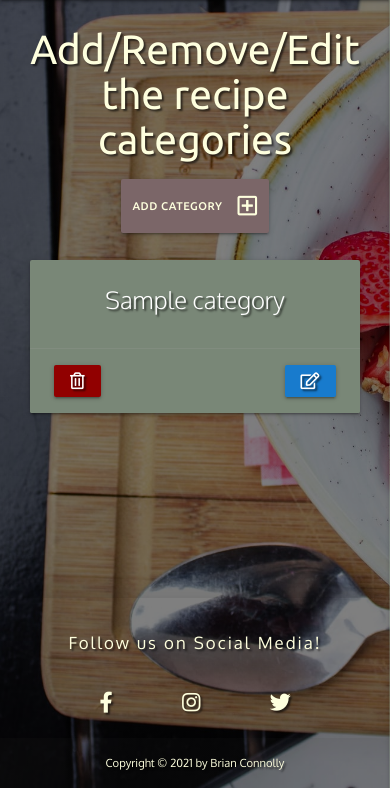
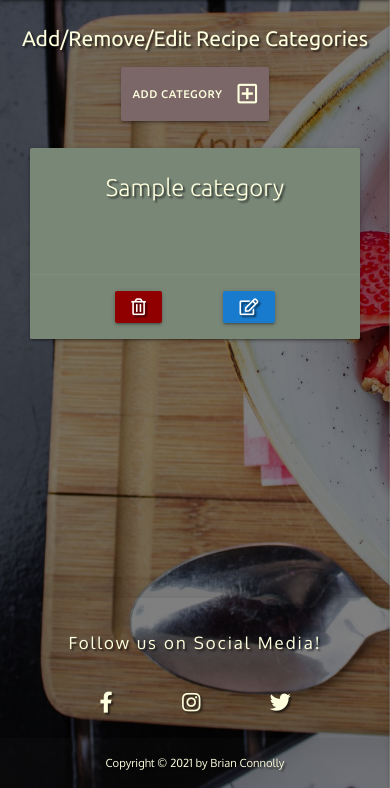
Before and after one commit to Brianconn71/ms3-recipedia, a Flask app: page /get_categories in a window 390 px wide. Shown: the part 56-844 px from the top of the page. Run offline with Flask 2, Linux system fonts and the light colour scheme; a database or web service that is not in the repository returns one stand-in record (values such as "Sample title"); some libraries are stand-ins or nearby versions.

```diff
--- a/app.py
+++ b/app.py
@@ -442,7 +442,7 @@ def remove_recipe(recipe_id):
         {"username": session["user"].lower()},
         {"$pull": {"saved_recipes": ObjectId(recipe_id)}})
     flash("Saved recipe has been removed")
-    return redirect(url_for("get_recipes"))
+    return redirect(url_for("profile", username=session["user"]))
 
 
 """
--- a/static/css/style.css
+++ b/static/css/style.css
@@ -43,7 +43,7 @@ button{
 .control-btns{
     display: flex;
     align-items: center;
-    justify-content: space-between;
+    justify-content: space-evenly;
 }
 .submit-btn{
     background-color: var(--button-color);
@@ -73,6 +73,7 @@ button{
     background-color: var(--bright-green);
     font-weight: bold;
     font-size: 0.8rem;
+    padding: 0 1rem;
 }
 .full-recipe-btn:hover{
     background-color: transparent;
@@ -331,10 +332,10 @@ form input[type="text"]{
 }
 /* profile page */
 .user-profile{
-    height: 50vh;
+    height: 100%;
 }
 .user-recipe-section{
-    height: 50vh;
+    height: 100%;
 }
 /* add recipe page */
 .add-recipe-container{
@@ -405,6 +406,12 @@ ul>li.list-decoration{
 .recipe-btns{
     width: 100%;
     text-align: center;
+}
+
+/* category page */
+.category-heading{
+    font-family: 'Ubuntu', sans-serif;
+    height: 5rem;
 }
 
 /* products page */
@@ -525,9 +532,6 @@ select:-webkit-autofill {
     .card .recipe-title{
         font-size: 1.5rem;
     }
-    .full-recipe-btn{
-        font-size: 1rem;
-    }
     .flash-msg-text{
         font-size: 1.3rem;
     }
@@ -595,6 +599,9 @@ select:-webkit-autofill {
         font-size: 2.5rem;
         padding-left: 1rem;
     }
+    .full-recipe-btn{
+        font-size: 1rem;
+    }
     .card .recipe-title{
         font-size: 1.8rem;
     }
--- a/templates/edit_recipe.html
+++ b/templates/edit_recipe.html
@@ -35,8 +35,8 @@
                 <div class="row">
                     <div class="input-field col s12">
                         <i class="far fa-calendar-alt prefix shadow-text recipedia-text"></i>
-                        <input name="date" id="date" type="text" class="datepicker validate" value="{{recipe.date}}"required>
-                        <label for="date">Date Created</label>
+                        <input name="date" id="date" type="text" class="datepicker validate" value="{{recipe.date}}" required>
+                        <label for="date">Date edited</label>
                     </div>
                 </div>
                 <div class="row">
--- a/templates/recipe_categories.html
+++ b/templates/recipe_categories.html
@@ -1,7 +1,7 @@
 {% extends "base.html" %}
 {% block content %}
 
-    <h3 class="center-align recipedia-text shadow-text">Add/Remove/Edit the recipe categories</h3>
+    <h3 class="center-align search-heading recipedia-text shadow-text">Add/Remove/Edit Recipe categories</h3>
 
     <div class="row">
         <div class="col s12 center-align">
@@ -12,10 +12,10 @@
     </div>
      <div class="row">
          {% for category in categories %}
-            <div class="col s12 m4">
+            <div class="col s12 m6 l4">
                 <div class="card hoverable recipedia-cards recipedia-text shadow-text center-align">
                     <div class="card-content white-text">
-                        <span class="card-title">{{ category.category_name.capitalize() }}</span>
+                        <span class="card-title recipedia-text category-heading">{{ category.category_name.capitalize() }}</span>
                     </div>
                     <div class="card-action control-btns">
                         <a class="waves-effect waves-light btn-small modal-trigger modal-trigger unsave-btn" id="delete-btn" data-toggle="modal" data-target="#deleteCategory{{ loop.index }}"><i class="far fa-trash-alt"></i></a>
```
Also changed, not shown: templates/profile.html (+5 -5 lines).
